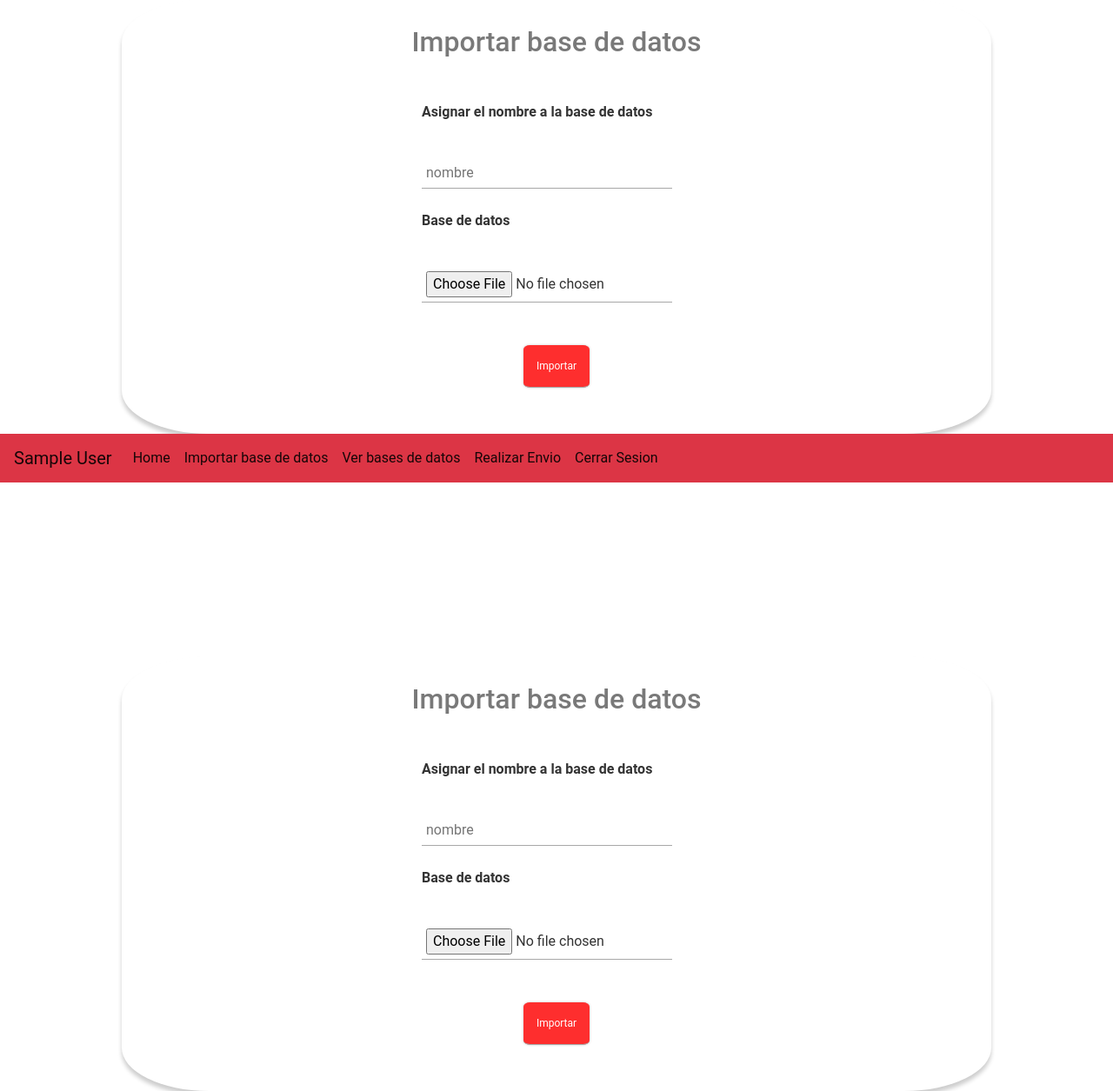
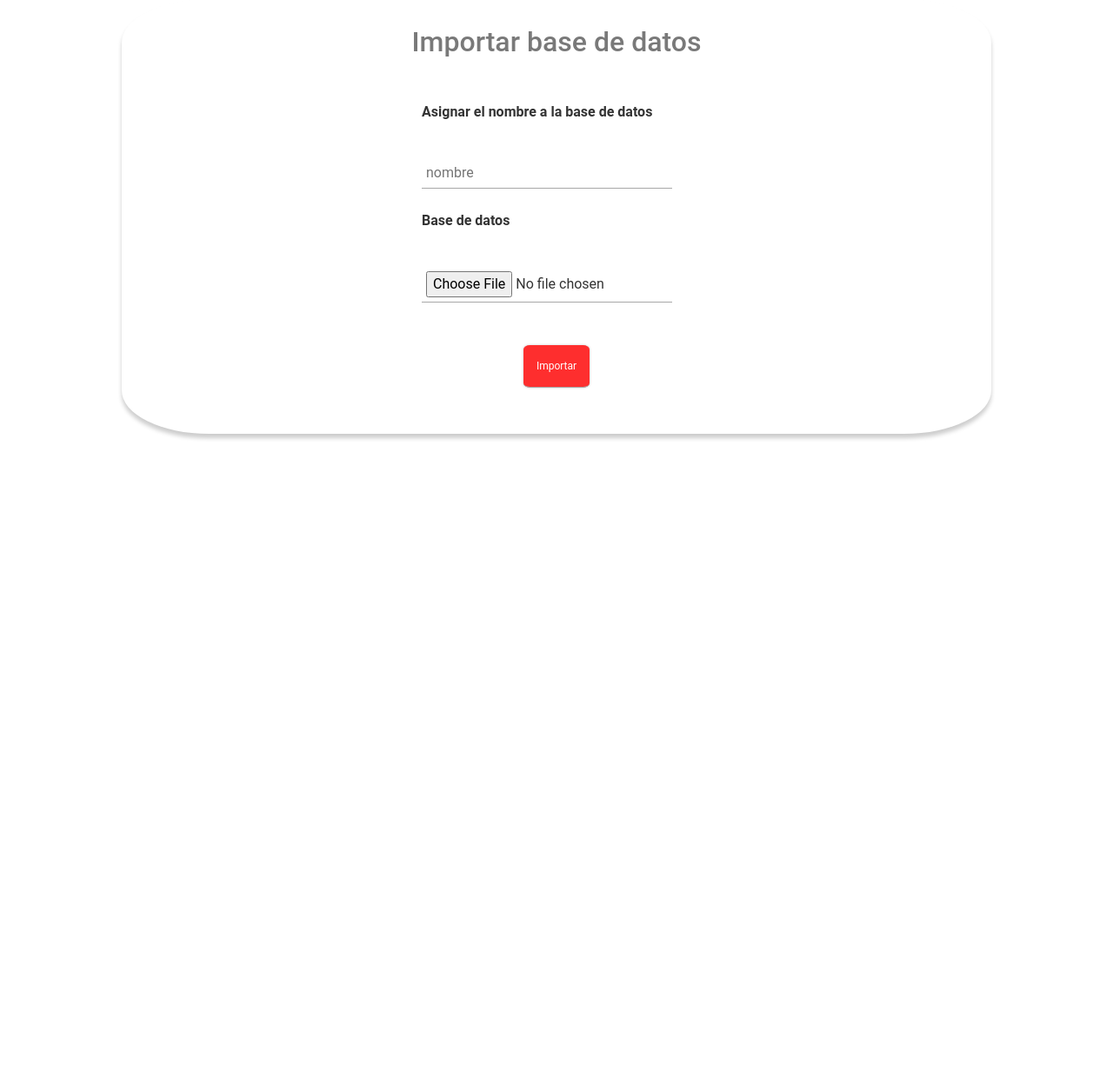
Before and after one commit to ExoticTurtles/CollegeProject-AutomationCourse-AutomaticEmailingFromCSVDatabases, a PHP site: page /enviar.php in a window 1280 px wide. Shown: the part 257-1512 px from the top of the page at 87% size. After the commit the page ends 763 px from the top, so only its background shows below. Run offline with PHP 8.4, Linux system fonts and the light colour scheme; the visitor is signed in with stand-in values (Sample User, id 1); some libraries are stand-ins or nearby versions.

Commit message:
correccion

```diff
--- a/enviar.php
+++ b/enviar.php
@@ -64,70 +64,4 @@ function uploadfiles()
   })
 }
 
-</script><?php
-session_start();
- ?>
-
-<!DOCTYPE html>
-<html lang="en">
-<head>
-  <meta charset="UTF-8">
-  <meta name="viewport" content="width=device-width, initial-scale=1.0">
-  <meta http-equiv="X-UA-Compatible" content="ie=edge">
-
-
-  <link rel="stylesheet" href="CSS.css">
-  <link rel="stylesheet" href="https://maxcdn.bootstrapcdn.com/bootstrap/4.0.0/css/bootstrap.min.css" integrity="sha384-Gn5384xqQ1aoWXA+058RXPxPg6fy4IWvTNh0E263XmFcJlSAwiGgFAW/dAiS6JXm" crossorigin="anonymous">
-  <script src="https://code.jquery.com/jquery-3.2.1.slim.min.js" integrity="sha384-KJ3o2DKtIkvYIK3UENzmM7KCkRr/rE9/Qpg6aAZGJwFDMVNA/GpGFF93hXpG5KkN" crossorigin="anonymous"></script>
-  <script src="https://cdnjs.cloudflare.com/ajax/libs/popper.js/1.12.9/umd/popper.min.js" integrity="sha384-ApNbgh9B+Y1QKtv3Rn7W3mgPxhU9K/ScQsAP7hUibX39j7fakFPskvXusvfa0b4Q" crossorigin="anonymous"></script>
-  <script src="https://maxcdn.bootstrapcdn.com/bootstrap/4.0.0/js/bootstrap.min.js" integrity="sha384-JZR6Spejh4U02d8jOt6vLEHfe/JQGiRRSQQxSfFWpi1MquVdAyjUar5+76PVCmYl" crossorigin="anonymous"></script>
-
-
-  <title>Emmasive</title>
-</head>
-<body>
-
-<?php
-   include 'plantillas/navbar.php'
- ?>
-
-
-  <div class="importarbd">
-    <form action="import.php" method="post" enctype="multipart/form-data">
-      <h2>Importar base de datos</h2>
-      <p><b>Asignar el nombre a la base de datos</b></p>
-      <input type="text" placeholder="nombre" name="Nombre" class="nombre">
-      <p><b>Base de datos</b></p>
-      <input type="file" placeholder="archivo"  name="archivo" class="localizacion">
-      <br><br>
-      <div id="Btn">
-      <input type="submit" class="submit" value="Importar">
-      </div>
-
-      </form>
-  </div>
-
-</body>
-</html>
-
-
-<script type="text/javascript">
-
-function uploadfiles()
-{
-  var Form = new FormData($('#filesForm')[0]);
-  $.ajax({
-
-    url: "import.php",
-    type: "post",
-    data: Form,
-    processData: false,
-    contentType: false,
-    success: function(data)
-    {
-        alert('Base de datos agregada');
-    }
-  })
-}
-
 </script>
```
